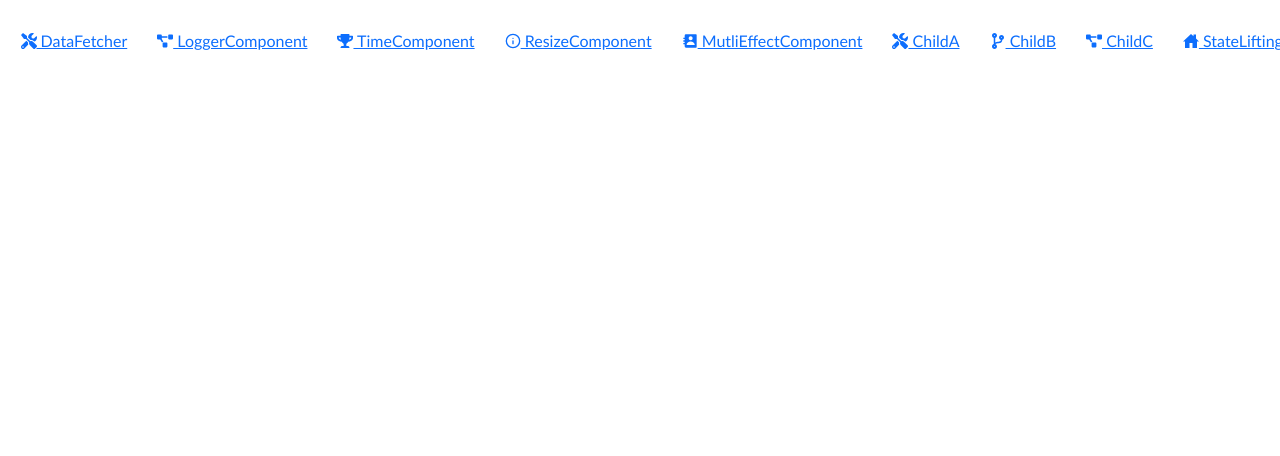
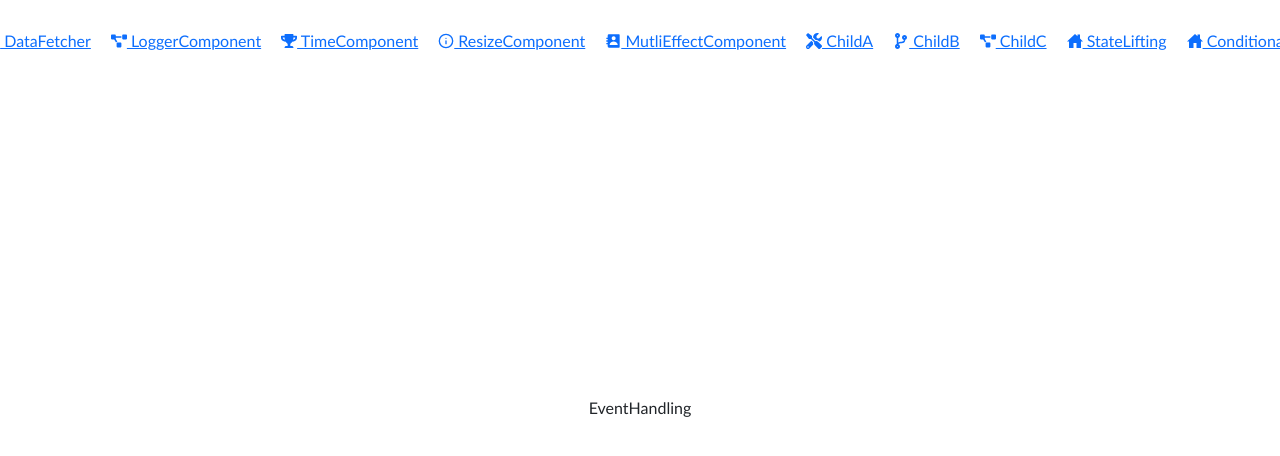
Before and after one commit to khushi23-crypto/React-Basic-Concepts, a React (Create React App) app: page /eventhandling in a window 1280 px wide. Shown: the top 456 px of the page. Built offline with nearby package versions, Linux system fonts and the light colour scheme.

Commit message:
Event Handling

```diff
--- a/src/App.js
+++ b/src/App.js
@@ -12,6 +12,7 @@ import TimeComponent from './components/UseEffect/TimeComponent';
 import ChildA from './components/UseContext/ChildA';
 import ConditionalRendering from './components/ConditionalRendering/ConditionalRendering';
 import StateLifting from './components/StateLifting';
+import EventHandling from './components/EventHandling';
 //step1: create context
 const UserContext = createContext();
 //step 2: wrapp all the child inside the provider
@@ -51,6 +52,7 @@ function App() {
           </UserContext.Provider>} />
           <Route path="/statelifting" element={<StateLifting  name={name} setName={setName}/>} />
           <Route path="/conditionalrendering" element={<ConditionalRendering />} />
+          <Route path="/eventhandling" element={<EventHandling />} />
       </Routes>
     </Router>
   );
--- /dev/null
+++ b/src/components/EventHandling.jsx
@@ -0,0 +1,9 @@
+import React from 'react'
+
+function EventHandling() {
+  return (
+    <div>EventHandling</div>
+  )
+}
+
+export default EventHandling
--- a/src/components/Navbar/Navbar.css
+++ b/src/components/Navbar/Navbar.css
@@ -16,7 +16,7 @@
   justify-content: center;
   padding: 20px 20px;
   margin: 0;
-  gap: 10px;
+
   position: fixed; /* make it stick to top */
   top: 0; /* top of viewport */
   left: 0;
--- a/src/components/Navbar/Navbar.jsx
+++ b/src/components/Navbar/Navbar.jsx
@@ -24,6 +24,7 @@ function Navbar() {
                 <a href="/childC" className='menu-circle'><FaProjectDiagram />&nbsp;ChildC</a>
                 <a href="/statelifting" className='menu-circle'><IoHomeSharp />&nbsp;StateLifting</a>
                 <a href="/conditionalrendering" className='menu-circle'><IoHomeSharp />&nbsp;ConditionalRendering</a>
+                <a href="/eventhandling" className='menu-circle'><IoHomeSharp />&nbsp;EventHandling</a>
 
 
             </nav>
```
